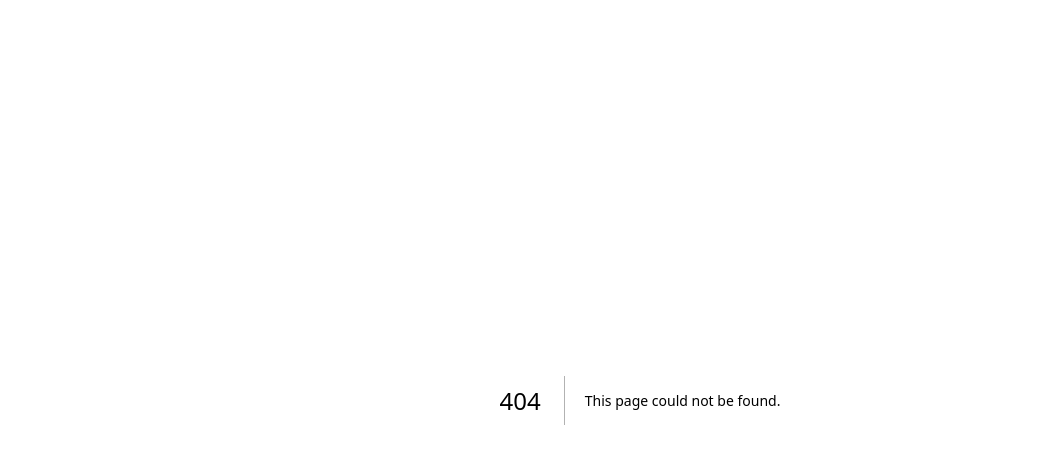
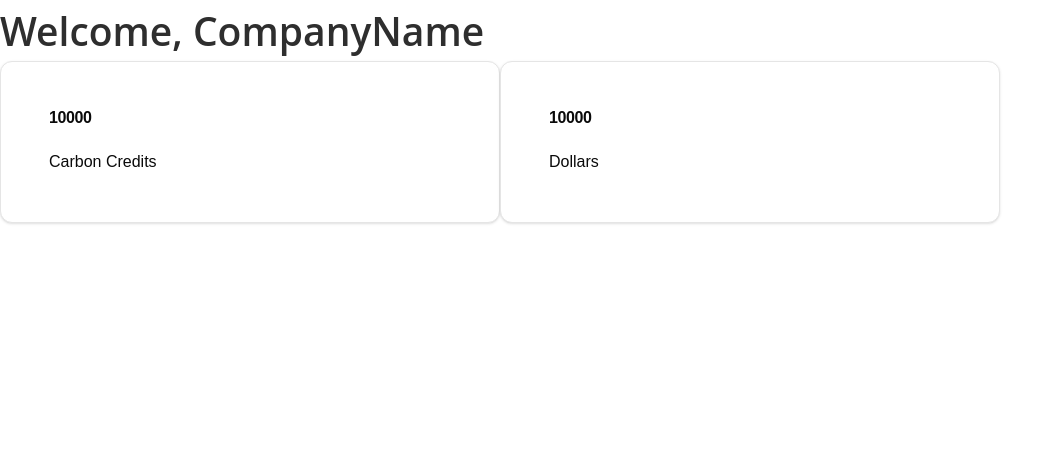
Before and after one commit to xavierkoo/TT1_10, a Next.js app in the folder client/: page /landing-page in a window 1280 px wide. Before the commit this address had no page. Shown: the top 464 px of the page, without its empty margins (0-1063 px from the left). Built offline with nearby package versions, Linux system fonts and the light colour scheme.

Commit message:
feat (frontend): created landing page

```diff
--- /dev/null
+++ b/client/app/landing-page/page.js
@@ -0,0 +1,43 @@
+"use client";
+import { useEffect, useState } from "react";
+import {Button} from '@/components/ui/button';
+import {Input} from '@/components/ui/input';
+import {Icons} from '@/components/icons';
+import {Card, CardContent, CardHeader, CardTitle} from "@/components/ui/card";
+
+export default function LandingPage() {
+    return (
+        <>
+            <div className='h1'>Welcome, CompanyName</div>
+            <div className='flex flex-row'>
+                <div>
+                    <Card className="w-[500px] p-6">
+                        <CardHeader>
+                            <CardTitle>
+                                10000
+                            </CardTitle>
+                        </CardHeader>
+                        <CardContent>
+                            <p>Carbon Credits</p>
+                        </CardContent>
+                    </Card>
+                </div>
+                <div>
+                    <Card className="w-[500px] p-6">
+                        <CardHeader>
+                            <CardTitle>
+                                10000
+                            </CardTitle>
+                        </CardHeader>
+                        <CardContent>
+                            <p>Dollars</p>
+                        </CardContent>
+                    </Card>
+                </div>
+        </div>
+
+
+        </>
+
+    )
+}
--- a/client/package.json
+++ b/client/package.json
@@ -16,7 +16,7 @@
     "class-variance-authority": "^0.7.1",
     "clsx": "^2.1.1",
     "lucide-react": "^0.471.0",
-    "next": "15.1.4",
+    "next": "^15.1.4",
     "react": "^19.0.0",
     "react-dom": "^19.0.0",
     "react-slot": "^0.1.2",
```
Also changed, not shown: 1 other file (tests, documents, lock files or other folders).
